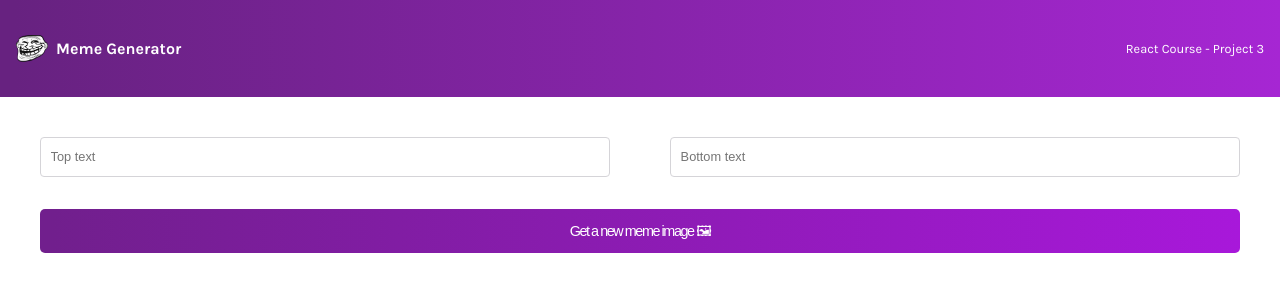
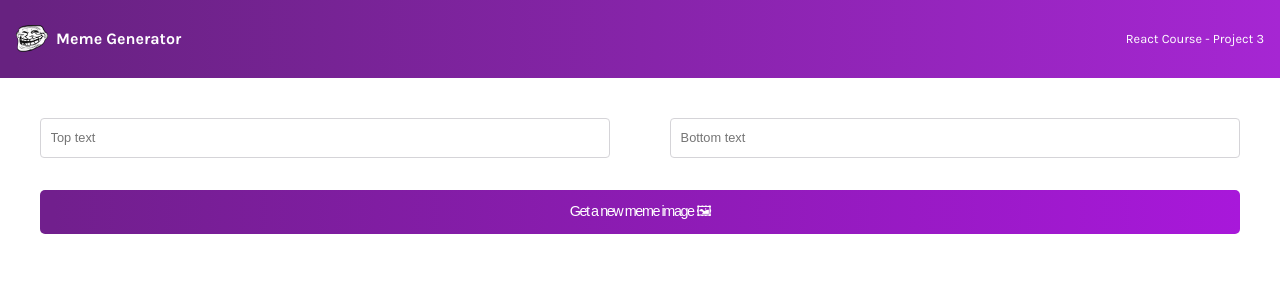
Before and after one commit to elios11/meme-generator, a React (Vite) app: page / in a window 1280 px wide. Shown: the top 300 px of the page. Built offline with nearby package versions, Linux system fonts and the light colour scheme.

Commit message:
Add media querys for responsiveness

```diff
--- a/src/components/Header/Header.css
+++ b/src/components/Header/Header.css
@@ -4,8 +4,7 @@
     align-items: center;
     color: white;
     background: linear-gradient(90deg, #672280 1.18%, #A626D3 100%);
-    padding: 1.6rem 1rem;
-
+    padding: 1.4rem 1rem;
 }
 
 .header > img {
@@ -21,3 +20,21 @@
 .header--subtitle {
     font-size: 0.8rem;
 }
+
+@media (min-width: 1000px) {
+    .header {
+        padding: 1rem;
+    }
+}
+
+@media (min-width: 1600px) {
+    .header {
+        padding: 1.5rem;
+    }
+}
+
+@media (min-width: 3000px) {
+    .header {
+        padding: 2rem;
+    }
+}
```
